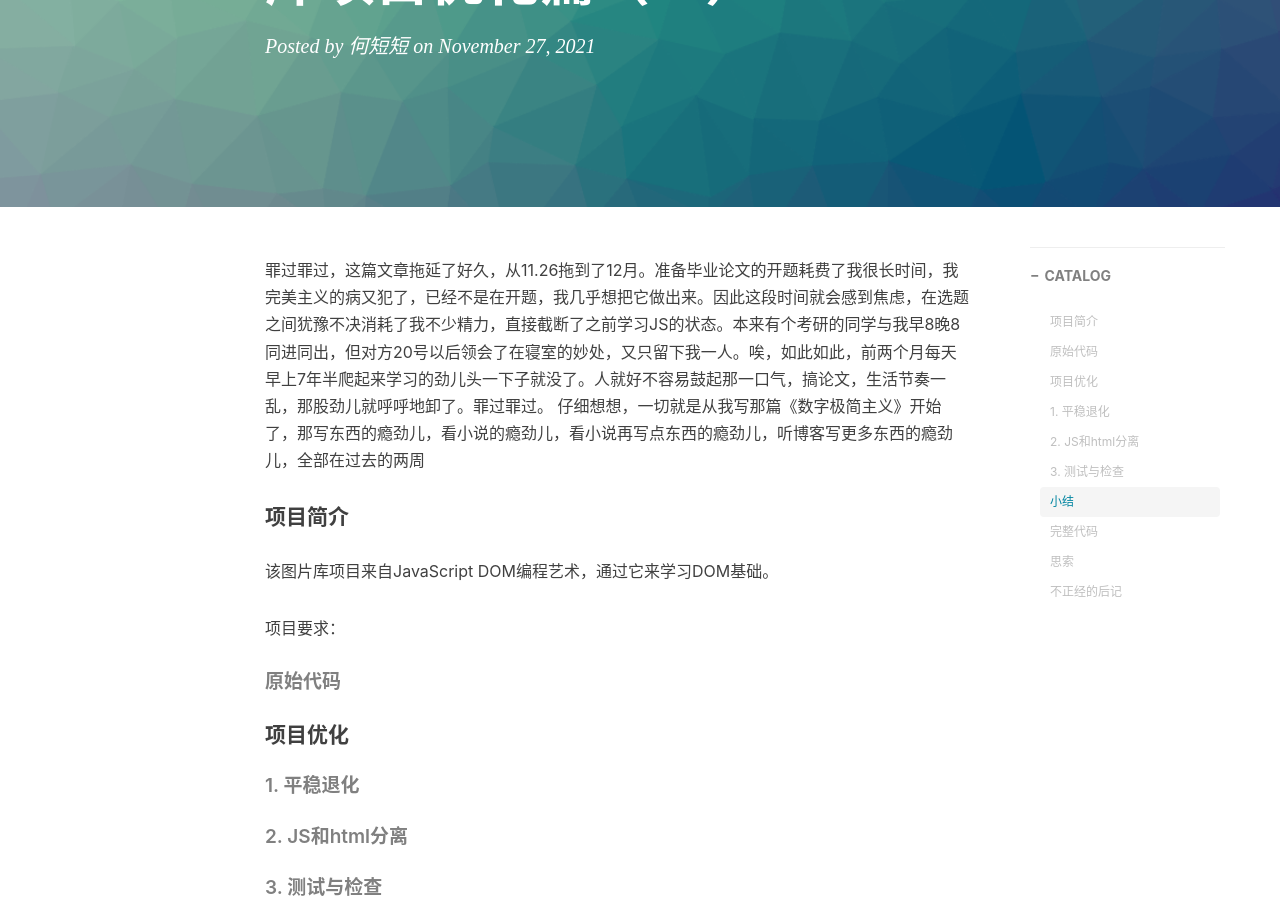
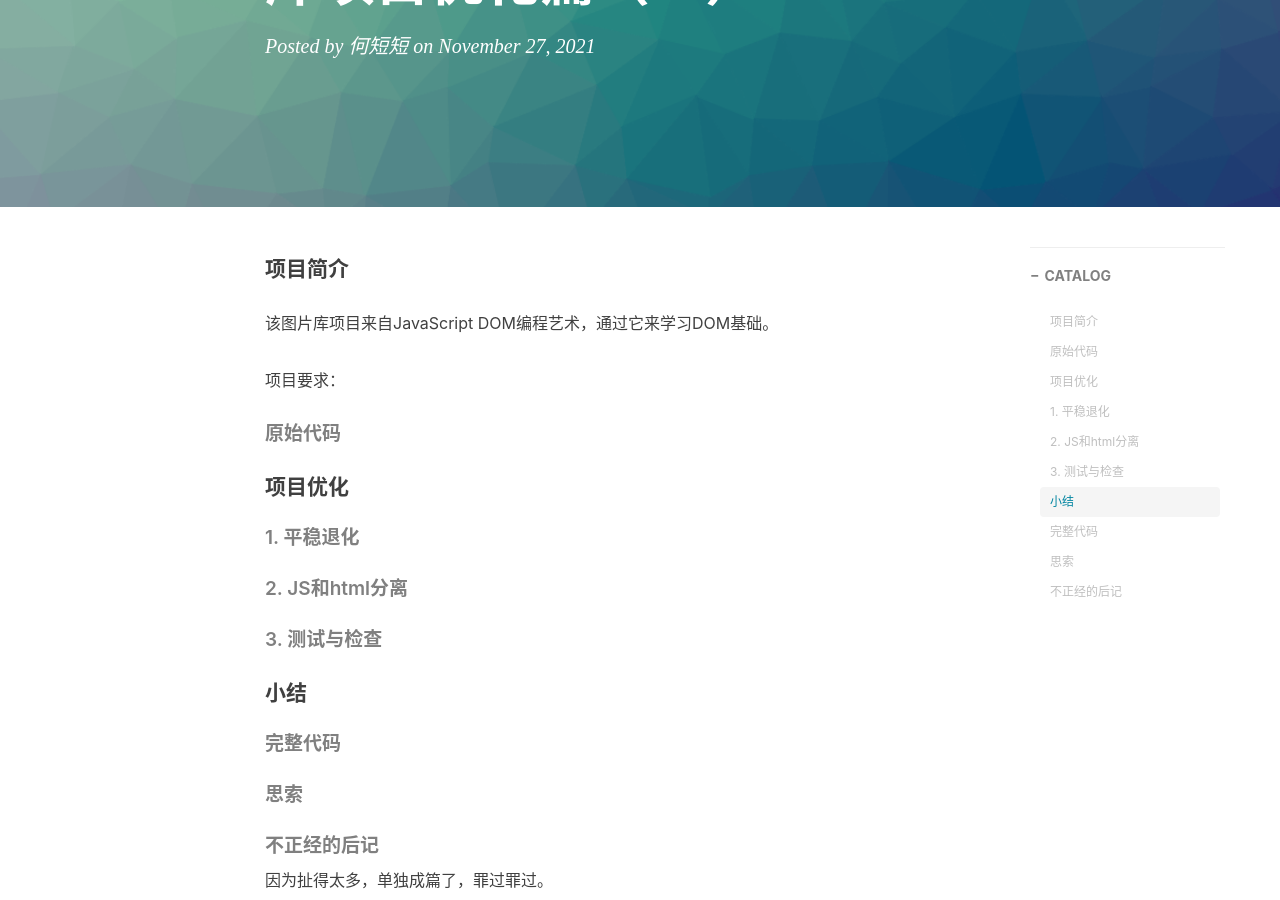
Before and after one commit to elvinhtmc/my-own-space, a Jekyll site: the page built from _posts/2021-11-27-JavaScript DOM基础--图片库项目优化篇（一）.md, in a window 1280 px wide and 900 px high, scrolled down 310 px. Built offline with Jekyll 4.4.1, drawn with Linux system fonts in a browser that asks for light colours; nearby versions of some CDN libraries; comment, search, counter and statistics services are not loaded.

Commit message:
Update 2021-11-27-JavaScript DOM基础--图片库项目优化篇（一）.md

```diff
--- a/_posts/2021-11-27-JavaScript DOM基础--图片库项目优化篇（一）.md
+++ b/_posts/2021-11-27-JavaScript DOM基础--图片库项目优化篇（一）.md
@@ -8,8 +8,7 @@ catalog: true
 tags:
   -JavaScript
 ---
-罪过罪过，这篇文章拖延了好久，从11.26拖到了12月。准备毕业论文的开题耗费了我很长时间，我完美主义的病又犯了，已经不是在开题，我几乎想把它做出来。因此这段时间就会感到焦虑，在选题之间犹豫不决消耗了我不少精力，直接截断了之前学习JS的状态。本来有个考研的同学与我早8晚8同进同出，但对方20号以后领会了在寝室的妙处，又只留下我一人。唉，如此如此，前两个月每天早上7年半爬起来学习的劲儿头一下子就没了。人就好不容易鼓起那一口气，搞论文，生活节奏一乱，那股劲儿就呼呼地卸了。罪过罪过。
-仔细想想，一切就是从我写那篇《数字极简主义》开始了，那写东西的瘾劲儿，看小说的瘾劲儿，看小说再写点东西的瘾劲儿，听博客写更多东西的瘾劲儿，全部在过去的两周
+
 #### 项目简介
 
 该图片库项目来自JavaScript DOM编程艺术，通过它来学习DOM基础。
```
